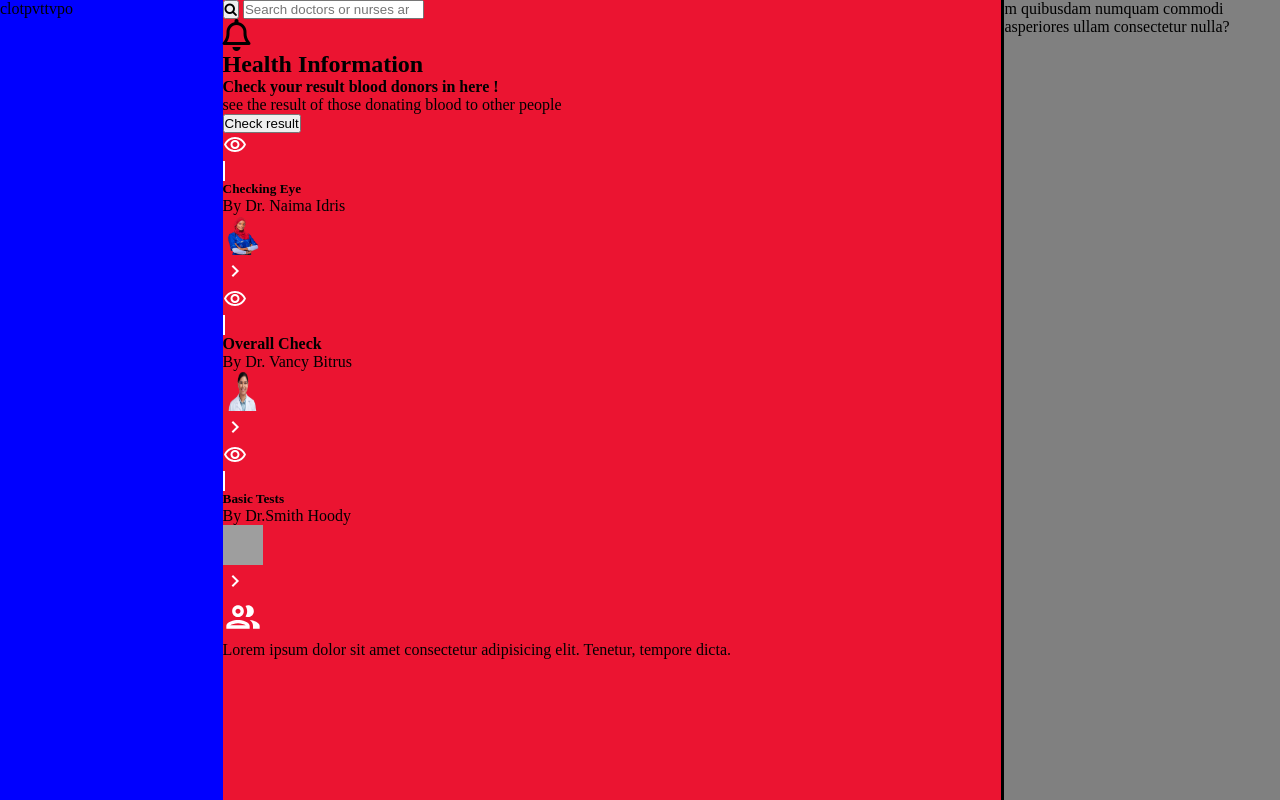
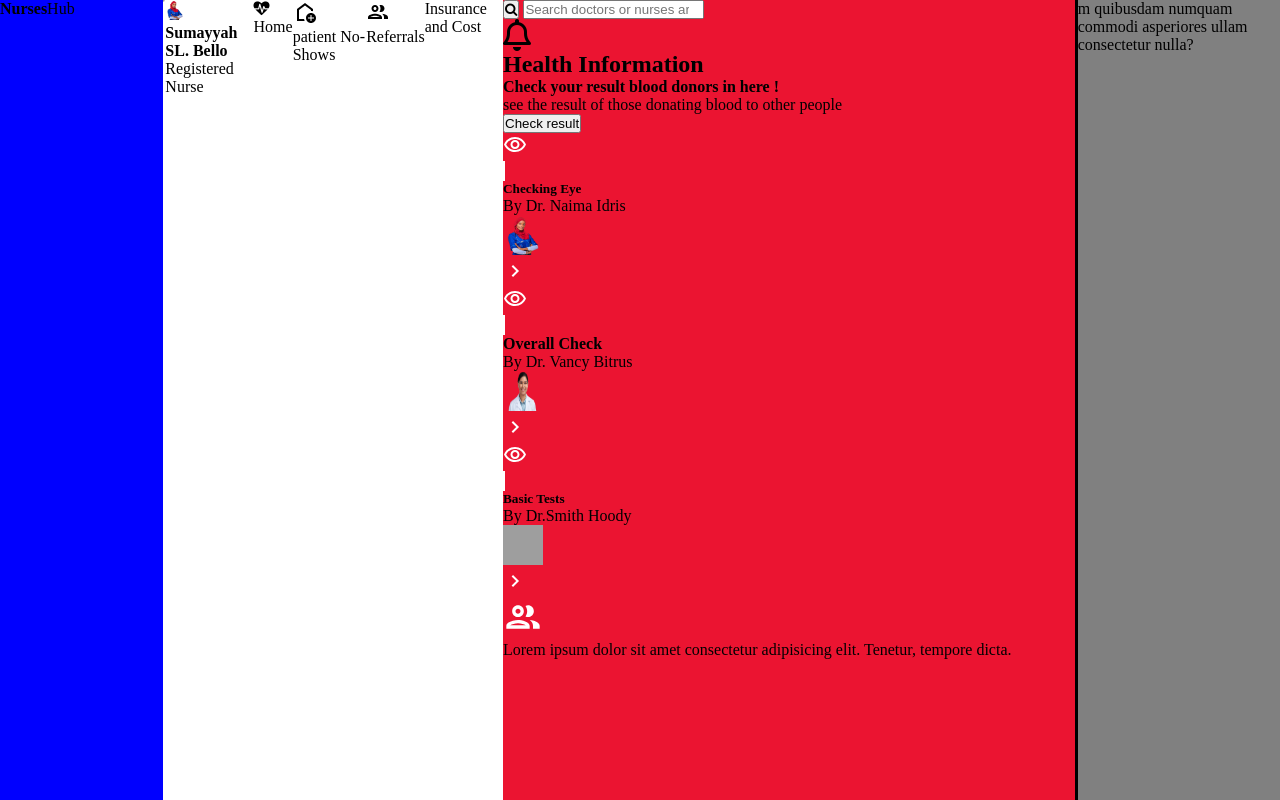
Before and after one commit to korede1004/NURSES-HUB, a plain HTML site: page dashboard.html in a window 1280 px wide. Drawn offline with Linux system fonts and the light colour scheme; grey boxes are pictures that could not be loaded.

Commit message:
added new image icon

```diff
--- a/dashboard.html
+++ b/dashboard.html
@@ -21,7 +21,67 @@
     <title>NursesHub</title>
   </head>
   <body>
-    <div class="left-container">clotpvttvpo</div>
+    <div class="left-container">
+        <div class="deep-blue"></div>
+            <div class="light-blue"></div>
+            <div class="hub-text">
+              <p><strong>Nurses</strong>Hub</p>
+            </div>
+        </div>
+
+        <div class="hr">
+            <hr>
+        </div>
+
+        <div class="registered-nurse">
+            <div class="registered-nurse-image">
+                <img src="./images/standing.png" alt="registered-nurse-image" width="20px" height="20px">
+            </div>
+            <div class="registered-nurse-text">
+                <p><b>Sumayyah SL. Bello</b></p>
+                <p>Registered Nurse</p>
+            </div>
+        </div>
+
+        <div class="home">
+            <div class="heart-icon">
+                <i class="fa fa-heart-pulse"></i>
+            </div>
+            <div class="heart-icon-text">
+                <p>Home</p>
+            </div>
+        </div>
+
+        <div class="patient-no-shows">
+            <div class="hospital-icon">
+                <img src="./images/add_home_black_24dp.svg" alt="hospital-icon">
+            </div>
+            <div class="hospital-icon-text">
+                <p>patient No-Shows</p>
+            </div>
+        </div>
+
+        <div class="referals">
+            <div class="referrals-icon">
+                <img src="./images/people_black_24dp.svg" alt="referrals-icon">
+            </div>
+            <div class="referrals-icon">
+                <p>Referrals</p>
+            </div>
+        </div>
+
+        <div class="physician-address">
+            <div class="physician-address-icon">
+
+            </div>
+            <div class="physician-address-text">
+                <p>
+                    Insurance and Cost
+                </p>
+            </div>
+        </div>
+
+    </div>
     <div class="center-container">
         <div class="center-header">
             <div class="search-box">
```
Also changed, not shown: images/add_home_black_24dp.svg (added), images/people_black_24dp.svg (added).
